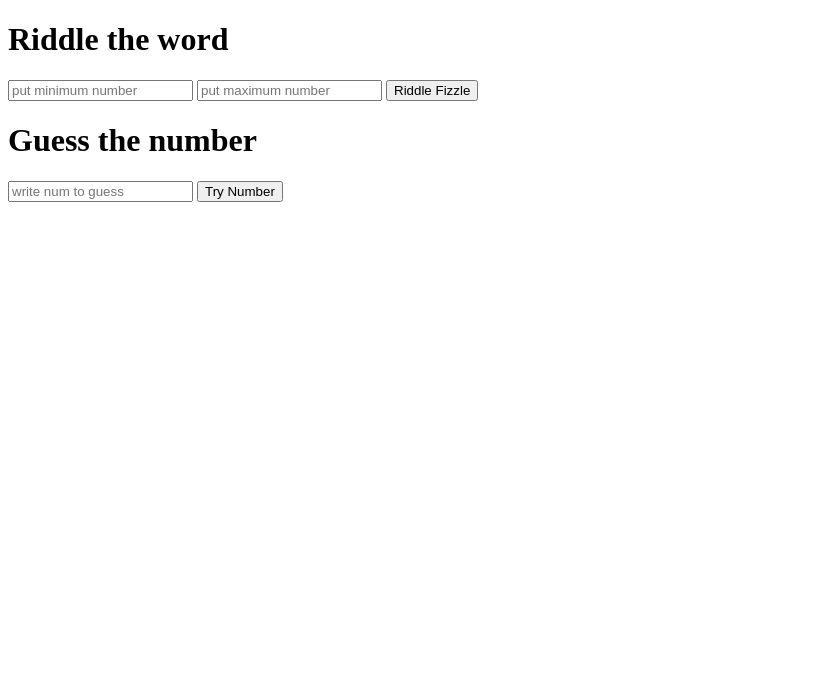
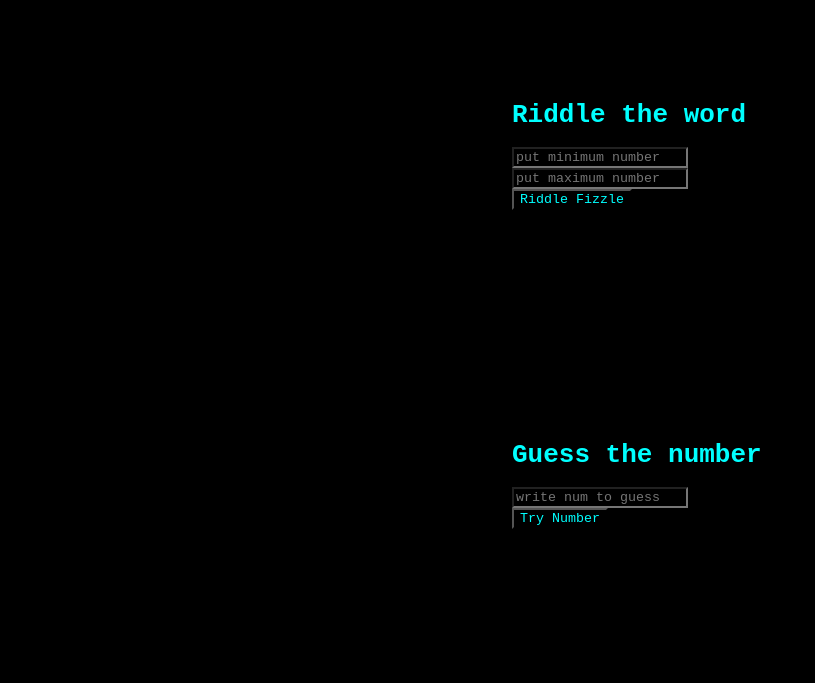
Before and after one commit to simonsobran/vs-code-projects, a plain HTML site: page hw/hw18/bng.html in a window 1280 px wide. Shown: the whole page, without its empty margins (0-815 px from the left). Drawn offline with Linux system fonts and the light colour scheme.

Commit message:
added a bit styles

```diff
--- a/hw/hw18/bng.html
+++ b/hw/hw18/bng.html
@@ -5,6 +5,19 @@
     <meta http-equiv="X-UA-Compatible" content="IE=edge">
     <meta name="viewport" content="width=device-width, initial-scale=1.0">
     <title>Binary Number Guessing</title>
+    <style>
+        * {
+            font-family: monospace;
+            background: black;
+            color: cyan;
+        }
+        .range-value, .container {
+            width: 20vw;
+            height: 30vh;
+            position: relative;
+            margin: 100px auto;
+        }
+    </style>
 </head>
 <body>
     <div class="range-value">
@@ -20,8 +33,7 @@
         <input type="number" placeholder="write num to guess" id="num-try">
         <input type="button" value="Try Number" id="btn-guesser">
         <span id="result-txt"></span>
-    </div>
-    <div class="log-txt">
+        <div class="log-txt"></div>
     </div>
 
     <script>
```
